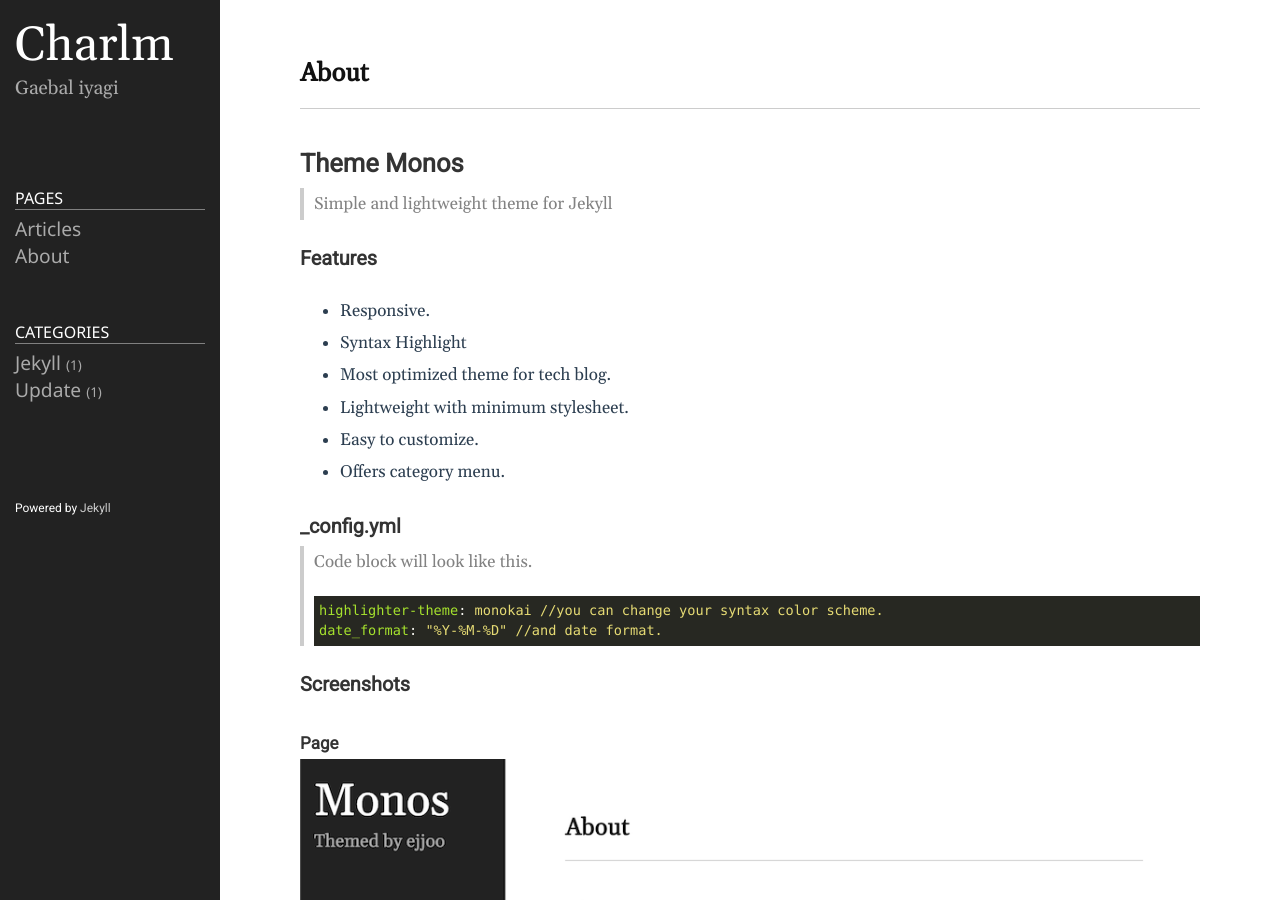
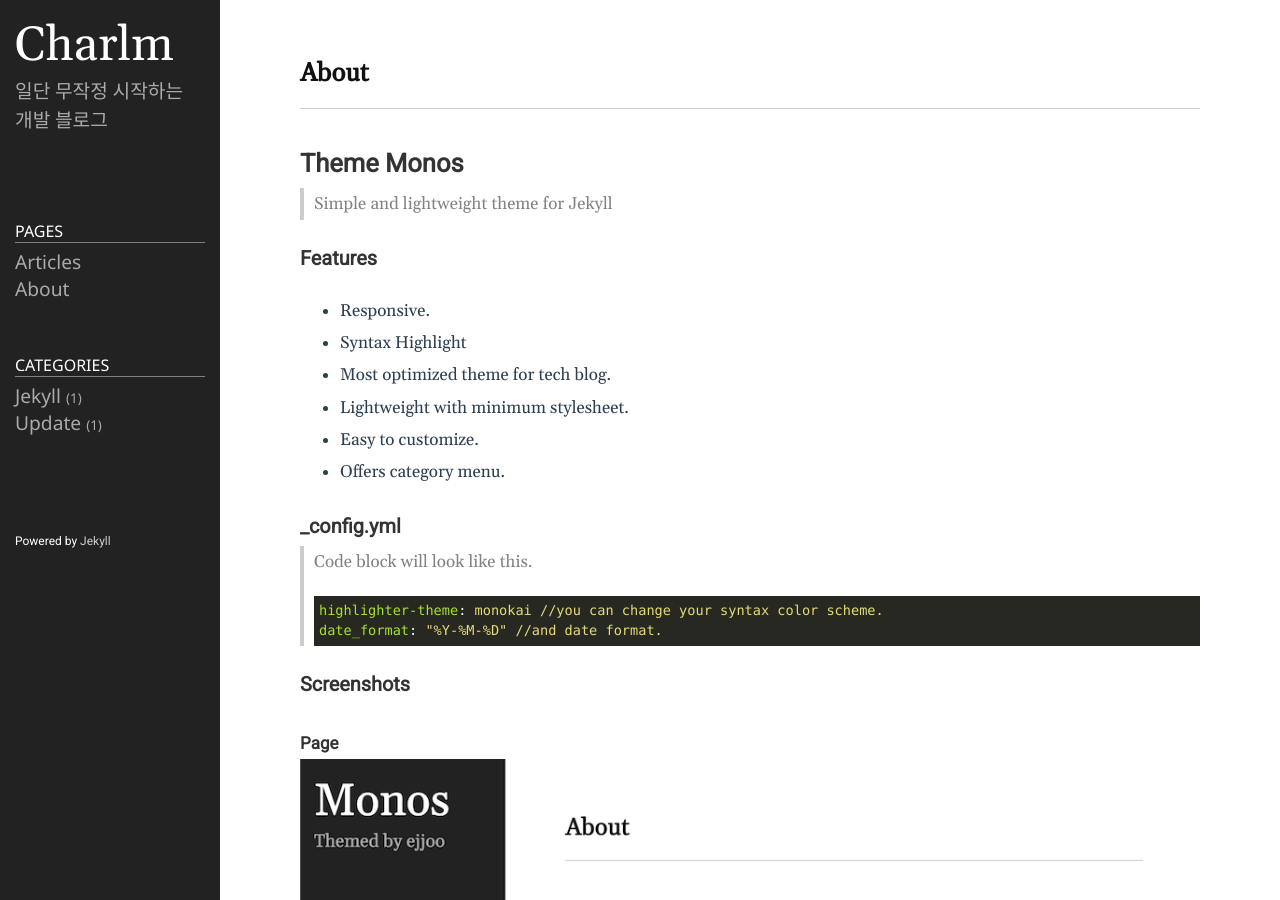
Before and after one commit to chaelimee/chaelimee.github.io, a Jekyll site: the page built from README.md, in a window 1280 px wide and 900 px high. Built offline with Jekyll 4.4.1, drawn with Linux system fonts in a browser that asks for light colours.

Commit message:
소제목 변경

```diff
--- a/_config.yml
+++ b/_config.yml
@@ -21,7 +21,7 @@
 title: Charlm
 email: bincl418@gmail.com
 description: >- # this means to ignore newlines until "baseurl:"
-  Gaebal iyagi
+  일단 무작정 시작하는 개발 블로그
 # baseurl: "/" # the subpath of your site, e.g. /blog
 # url: "http://ejjoo.github.io" # the base hostname & protocol for your site, e.g. http://example.com
 github_username: chaelimee
```
